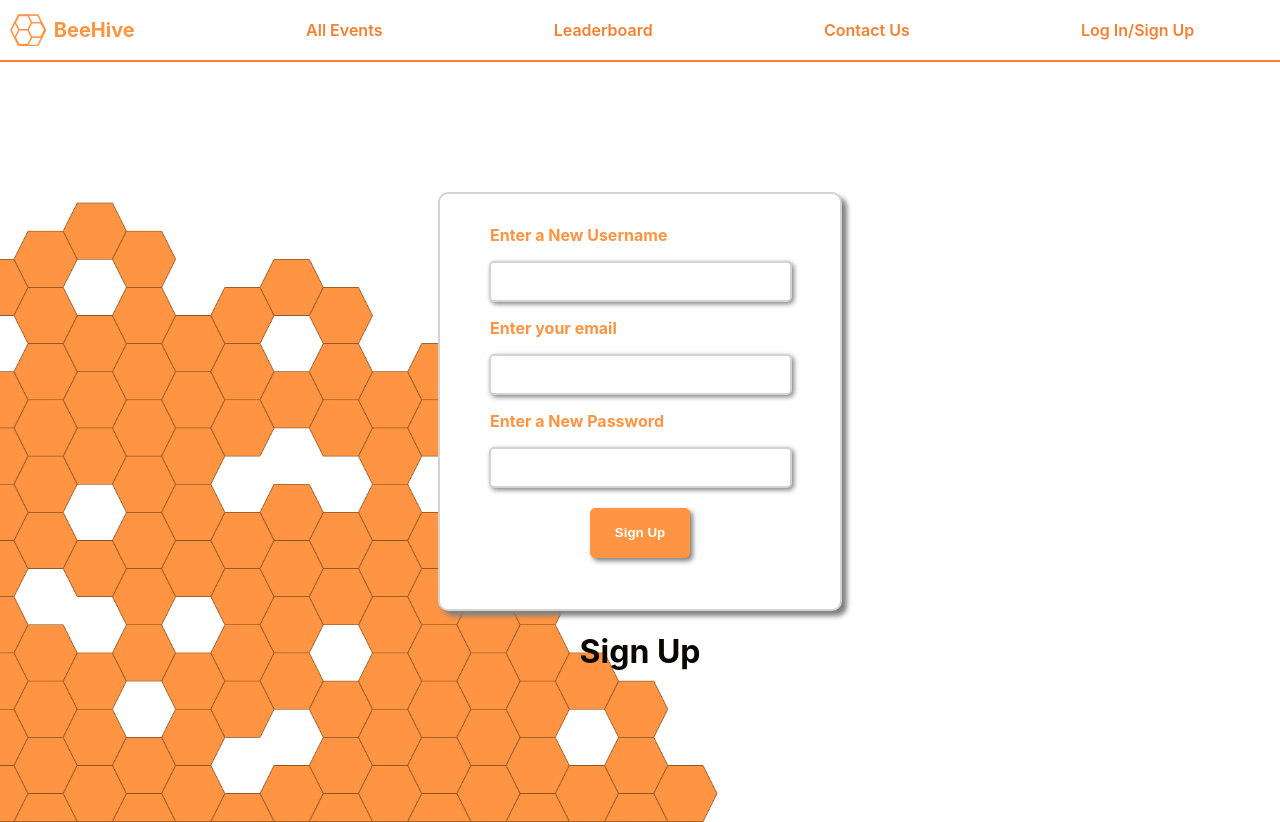
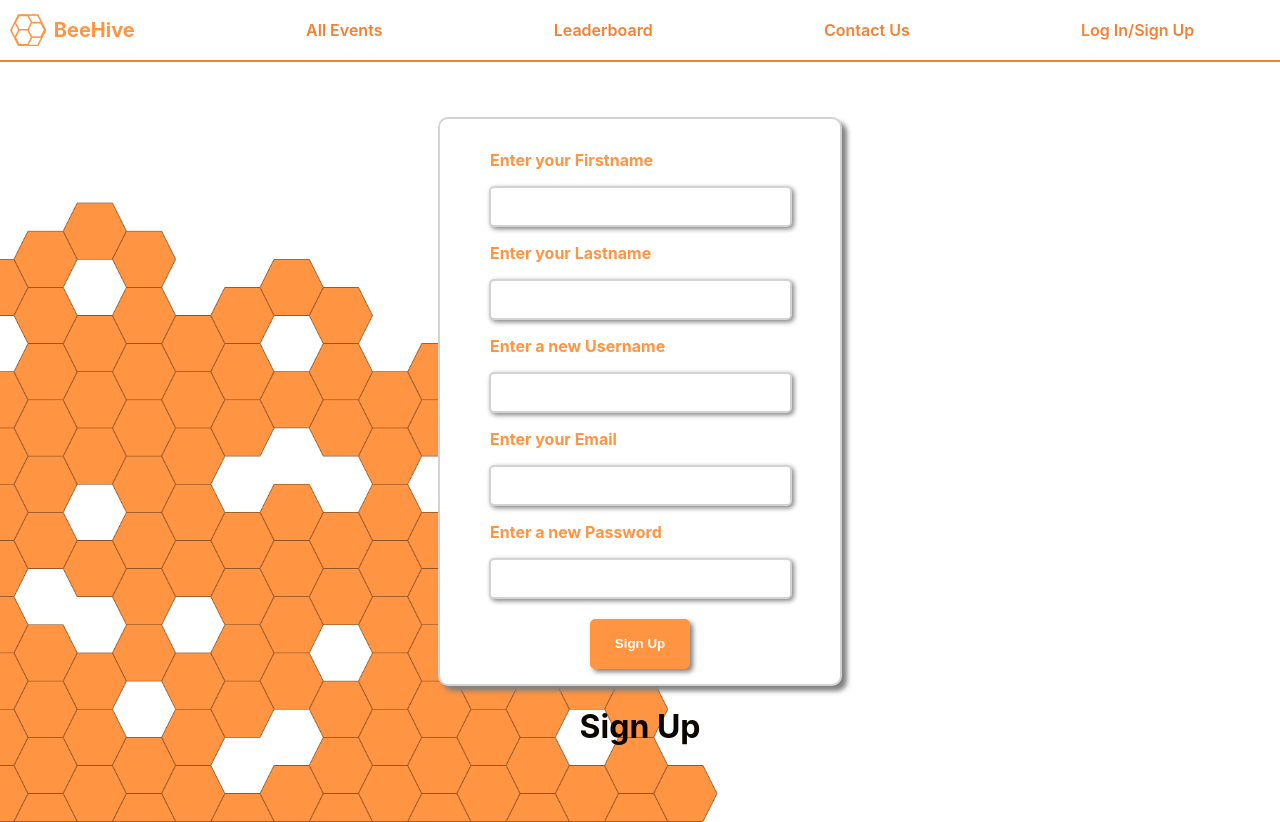
Before and after one commit to MuazAlhaidar/BeeHive, a React (Create React App) app in the folder client/: page /Signup in a window 1280 px wide. Built offline with nearby package versions, Linux system fonts and the light colour scheme.

Commit message:
Added firstname and lastname to frontend

```diff
--- a/client/src/CSS/LogInPanel.css
+++ b/client/src/CSS/LogInPanel.css
@@ -3,7 +3,7 @@
   border-radius: 10px;
   background-color: white;
   box-shadow: 5px 5px 5px gray;
-  height: 400px;
+  height: 320px;
   width: 400px;
   color: #ff9442;
   flex-direction: column;
--- /dev/null
+++ b/client/src/CSS/SignUpPanel.css
@@ -0,0 +1,54 @@
+.SignUpPanel {
+  border: solid 2px lightgray;
+  border-radius: 10px;
+  background-color: white;
+  box-shadow: 5px 5px 5px gray;
+  height: 550px;
+  width: 400px;
+  color: #ff9442;
+  flex-direction: column;
+  padding-top: 15px;
+}
+
+.SignUpPanel-Input {
+  border: solid 2px lightgray;
+  box-shadow: 2px 2px 5px gray;
+  border-radius: 5px;
+  height: 35px;
+  width: 295px;
+}
+
+.SignUpPanel-LoginAsGuest {
+  background-color: #ffffff;
+  border: 2px solid lightgray;
+  color: #ff9442;
+  box-shadow: 3px 3px 5px gray;
+  width: 130px;
+  border-radius: 5px;
+  font-weight: bold;
+}
+
+.SignUpPanel-Buttons {
+  display: flex;
+  justify-content: space-around;
+  font-size: 20px;
+  font-weight: bold;
+  height: 50px;
+  padding: 20px 15px 10px 15px;
+}
+
+.SignUpPanel-SignUpButton {
+  background-color: #ff9442;
+  border: 1px solid #ff9442;
+  box-shadow: 3px 3px 5px gray;
+  color: #ffffff;
+  width: 100px;
+  border-radius: 5px;
+  font-weight: bold;
+}
+
+.SignUpPanel-InputTitle {
+  text-align: left;
+  padding-left: 50px;
+  font-weight: bold;
+}
--- a/client/src/Components/SignInPanel.tsx
+++ b/client/src/Components/SignInPanel.tsx
@@ -1,44 +1,66 @@
 import React from "react";
-import "../CSS/LogInPanel.css";
+import "../CSS/SignUpPanel.css";
 
 function SignInPanel(props: { addUser: any }) {
+  const [firstname, setFirstname] = React.useState("");
+  const [lastname, setLastname] = React.useState("");
   const [username, setUsername] = React.useState("");
   const [password, setPassword] = React.useState("");
   const [email, setEmail] = React.useState("");
 
   return (
-    <div className="LoginPanel">
+    <div className="SignUpPanel">
       <form>
-        <p className="LoginPanel-InputTitle">Enter a New Username</p>
+        <div>
+          <p className="SignUpPanel-InputTitle">Enter your Firstname</p>
+          <input
+            className="SignUpPanel-Input"
+            type="text"
+            onChange={(e) => setFirstname(e.target.value)}
+            id="Firstname"
+            value={firstname}
+          />
+
+          <p className="SignUpPanel-InputTitle">Enter your Lastname</p>
+          <input
+            className="SignUpPanel-Input"
+            type="text"
+            onChange={(e) => setLastname(e.target.value)}
+            id="Lastname"
+            value={lastname}
+          />
+        </div>
+
+        <p className="SignUpPanel-InputTitle">Enter a new Username</p>
         <input
-          className="LoginPanel-Input"
+          className="SignUpPanel-Input"
           type="text"
           onChange={(e) => setUsername(e.target.value)}
           id="Username"
           value={username}
         />
 
-        <p className="LoginPanel-InputTitle">Enter your email</p>
+        <p className="SignUpPanel-InputTitle">Enter your Email</p>
         <input
-          className="LoginPanel-Input"
+          className="SignUpPanel-Input"
           type="text"
           onChange={(e) => setEmail(e.target.value)}
           id="Email"
           value={email}
         />
 
-        <p className="LoginPanel-InputTitle">Enter a New Password</p>
+        <p className="SignUpPanel-InputTitle">Enter a new Password</p>
         <input
-          className="LoginPanel-Input"
+          className="SignUpPanel-Input"
           type="password"
           id="Password"
           onChange={(e) => setPassword(e.target.value)}
           value={password}
         />
       </form>
-      <div className="LoginPanel-Buttons">
+      <div className="SignUpPanel-Buttons">
         <button
-          className="LoginPanel-Login"
+          className="SignUpPanel-SignUpButton"
           onClick={() => props.addUser(username, password, email)}
         >
           Sign Up
--- a/client/src/Pages/SignUp.tsx
+++ b/client/src/Pages/SignUp.tsx
@@ -5,11 +5,13 @@ import * as API from "../api/User";
 import { Redirect } from "react-router-dom";
 import "../CSS/LogIn.css";
 
-function LogIn(props: { setName: any; setId: any, setOwner:any }) {
+function LogIn(props: { setName: any; setId: any; setOwner: any }) {
   const [user, setUser] = React.useState("");
   const [status, setStatus] = React.useState(-1);
 
   async function checkuser(
+    _firstname: string,
+    _lastname: string,
     _username: string,
     _password: string,
     _email: string
@@ -25,6 +27,8 @@ function LogIn(props: { setName: any; setId: any, setOwner:any }) {
     }
 
     let res = await API.new_user({
+      firstname: _firstname,
+      lastname: _lastname,
       username: _username,
       password: _password,
       email: _email,
```
